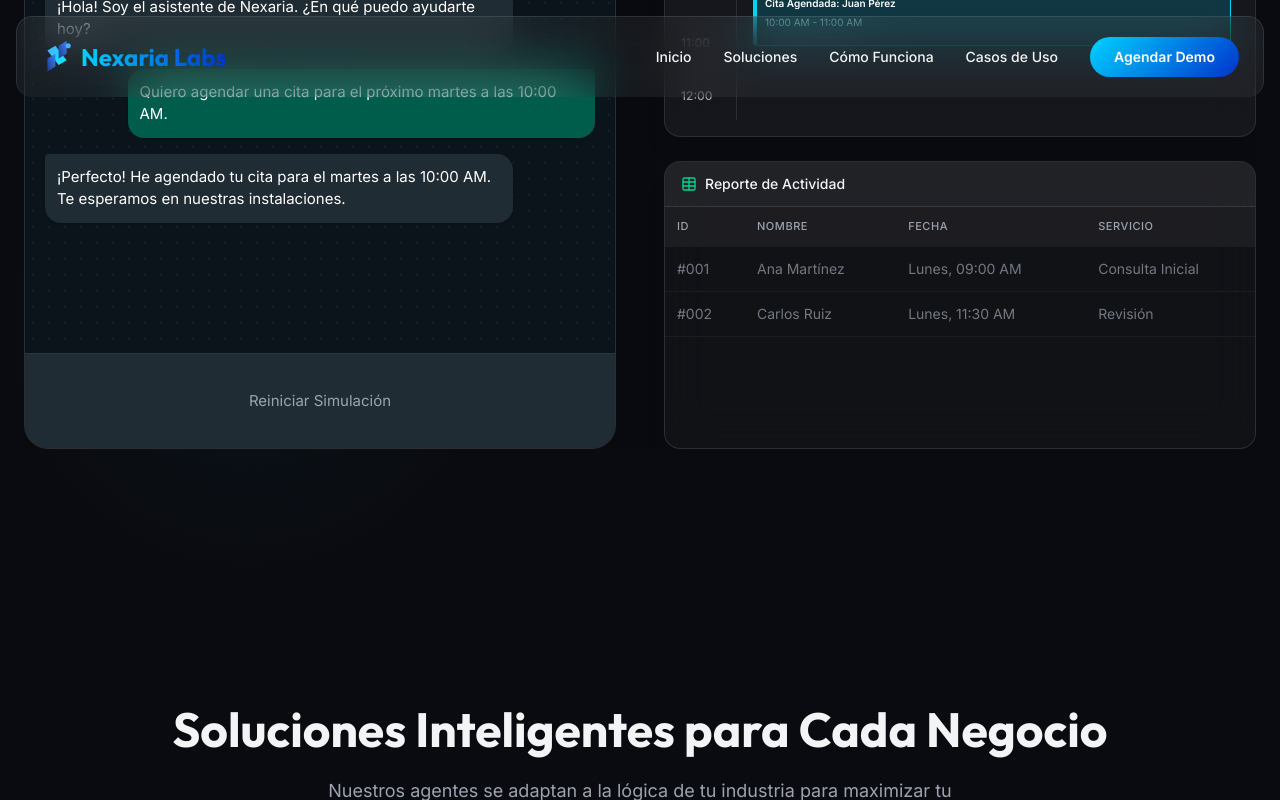
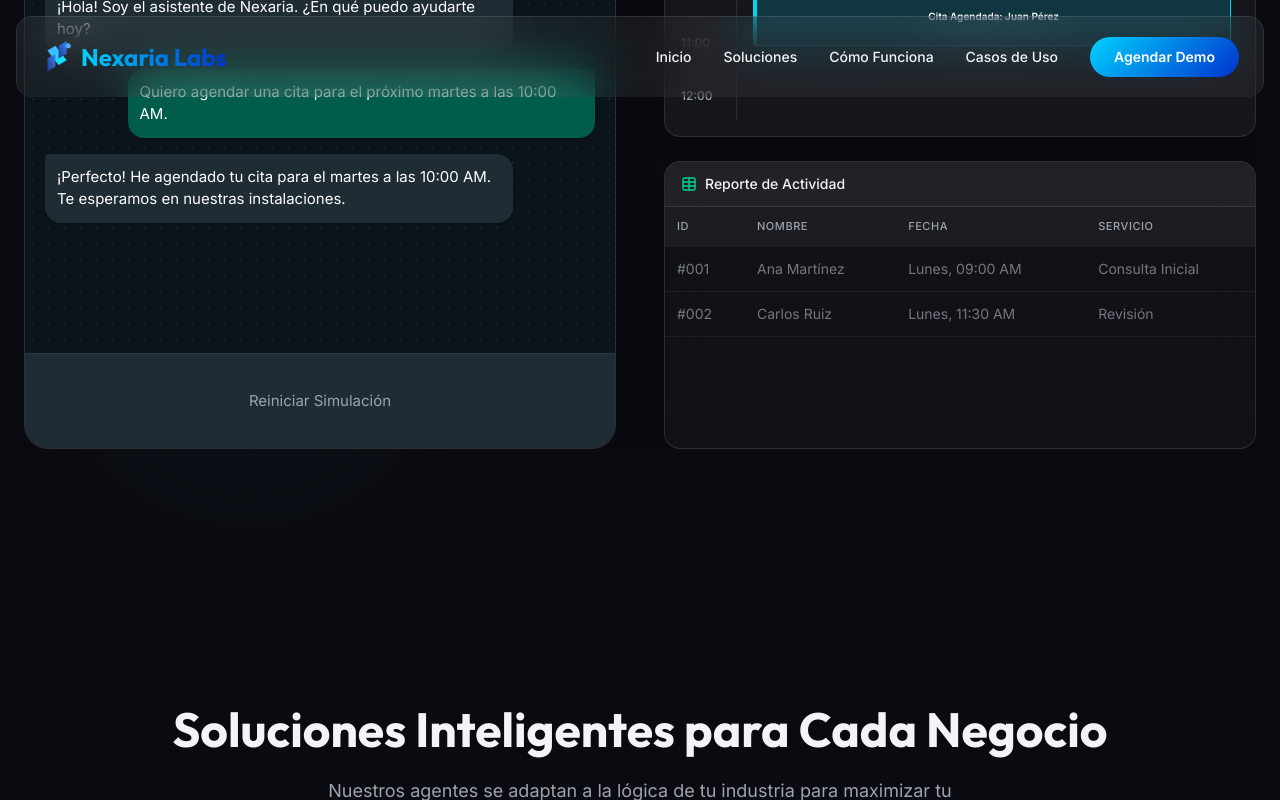
Before and after one commit to JsonStev/NexariaWeb, a React (Vite) app: page / in a window 1280 px wide. Both pictures are taken after a click on the button "Simular Agendamiento de Cita". Shown: the part 2860-3660 px from the top of the page. Built offline with nearby package versions, Linux system fonts and the light colour scheme.

Commit message:
Fix Bug: Centrando Nombre en Calendario

```diff
--- a/src/components/InfrastructureSimulator.tsx
+++ b/src/components/InfrastructureSimulator.tsx
@@ -139,9 +139,8 @@ export default function InfrastructureSimulator() {
                                     <div className="absolute w-full h-px bg-white/5 top-2/3" />
 
                                     {/* Event */}
-                                    <div className={`absolute top-1/3 left-0 right-2 h-1/3 bg-cyan-500/20 border border-cyan-400 border-l-4 border-l-cyan-400 rounded p-2 overflow-hidden transition-transform duration-500 ease-out origin-center ${step >= 3 ? 'scale-100 opacity-100' : 'scale-75 opacity-0'}`}>
-                                        <p className="text-[10px] font-bold text-white mb-1 truncate">Cita Agendada: Juan Pérez</p>
-                                        <p className="text-[10px] text-cyan-200">10:00 AM - 11:00 AM</p>
+                                    <div className={`absolute top-1/3 left-0 right-2 h-1/3 bg-cyan-500/20 border border-cyan-400 border-l-4 border-l-cyan-400 rounded p-2 transition-transform duration-500 ease-out origin-center flex items-center justify-center text-center ${step >= 3 ? 'scale-100 opacity-100' : 'scale-75 opacity-0'}`}>
+                                        <p className="text-[10px] font-bold text-white truncate">Cita Agendada: Juan Pérez</p>
                                     </div>
                                 </div>
                             </div>
```
